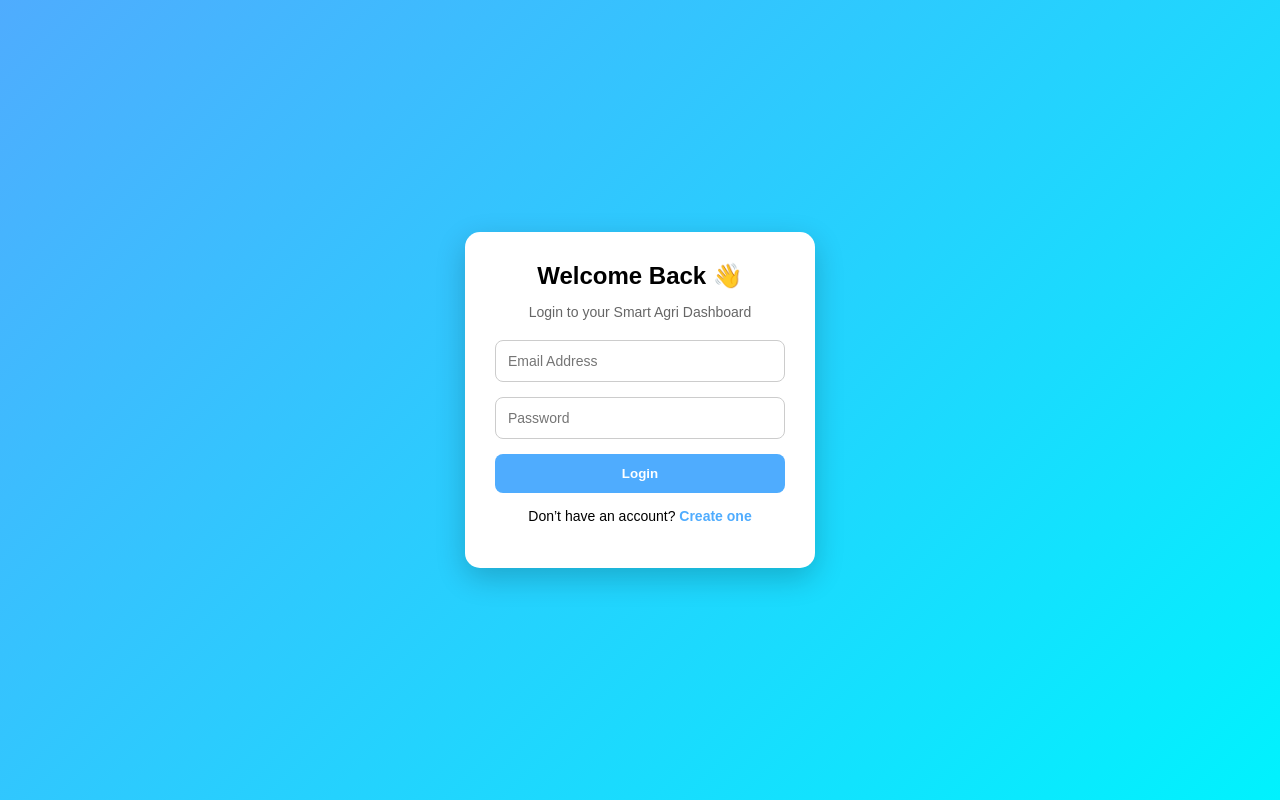
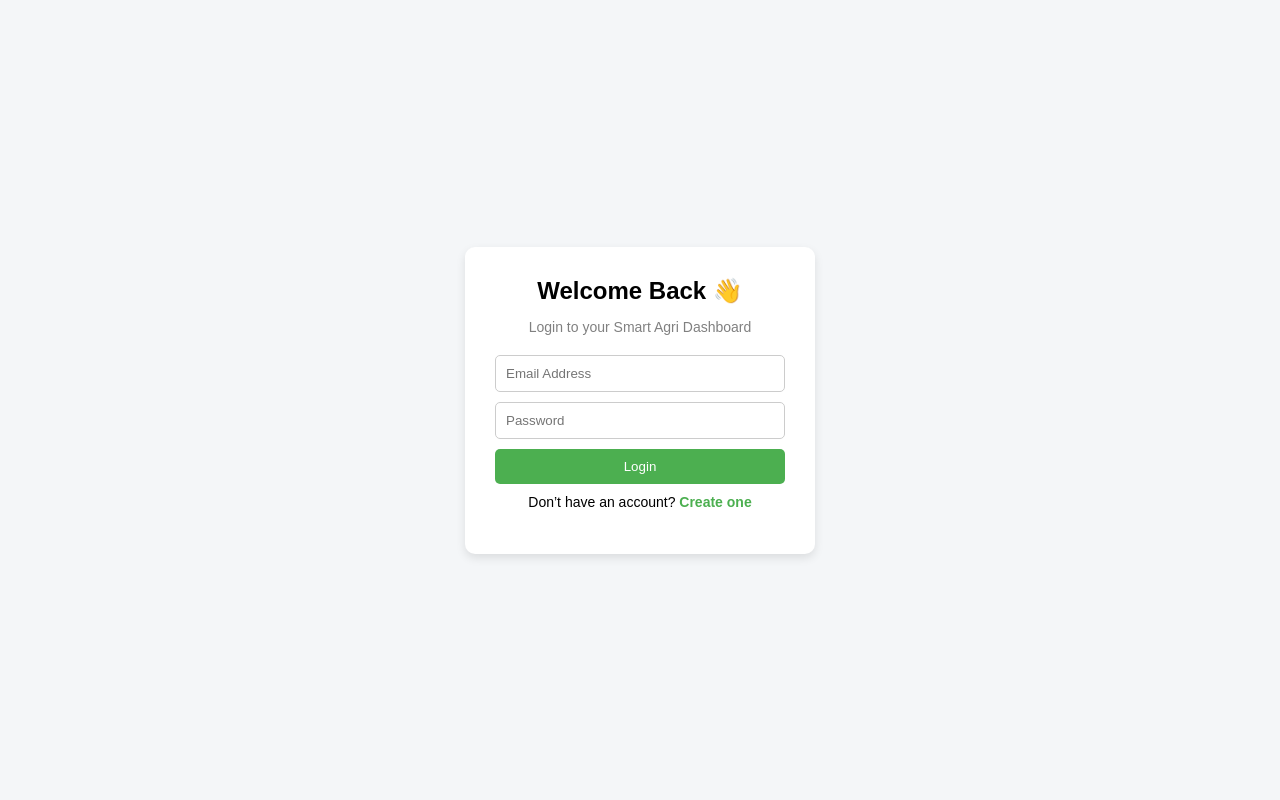
Before and after one commit to Parthiban-38/Final-Yr-Project, a React (Vite) app: page /login in a window 1280 px wide. Built offline with nearby package versions, Linux system fonts and the light colour scheme; no server answers.

Commit message:
Bug Fixes

```diff
--- a/src/pages/Recommender.jsx
+++ b/src/pages/Recommender.jsx
@@ -1,4 +1,5 @@
 import React, { useState } from "react";
+import { speakFullPage } from "../utils/speakPage";
 
 const cropRules = [
   { name: "Paddy", minTemp: 20, maxTemp: 35, minMoisture: 75, minHumidity: 70, fertilizer:"Urea + DAP", irrigation:"Standing water", tips:"Flooded fields" },
@@ -92,8 +93,15 @@ export default function Recommender() {
   };
 
   return (
-    <div style={{ padding: "20px" }}>
-      <h1>🌾 Smart Crop Recommender</h1>
+    <div id="recommendation-page" style={{ padding: "20px" }}>
+
+      <div style={{ display: "flex", justifyContent: "space-between", alignItems: "center" }}>
+  <h1>🌾 Smart Crop Recommender</h1>
+
+  <button onClick={() => speakFullPage("recommendation-page")}>
+    🔊
+  </button>
+</div>
 
       {step === 1 && (
         <div>
--- a/src/pages/auth/Login.jsx
+++ b/src/pages/auth/Login.jsx
@@ -73,60 +73,57 @@ export default function Login() {
 
 const styles = {
   container: {
-    height: "100vh",
     display: "flex",
     justifyContent: "center",
     alignItems: "center",
-    background: "linear-gradient(135deg, #4facfe, #00f2fe)",
+    height: "100vh",
+    background: "#f4f6f8", // same as register
   },
   card: {
+    background: "#fff",
+    padding: "30px",
+    borderRadius: "10px",
     width: "350px",
-    padding: "30px",
-    borderRadius: "15px",
-    background: "#fff",
-    boxShadow: "0 10px 30px rgba(0,0,0,0.2)",
+    boxShadow: "0 4px 10px rgba(0,0,0,0.1)",
     textAlign: "center",
   },
   title: {
     marginBottom: "5px",
   },
   subtitle: {
+    marginBottom: "20px",
+    color: "gray",
     fontSize: "14px",
-    color: "#666",
-    marginBottom: "20px",
   },
   form: {
     display: "flex",
     flexDirection: "column",
-    gap: "15px",
   },
   input: {
-    padding: "12px",
-    borderRadius: "8px",
+    marginBottom: "10px",
+    padding: "10px",
+    borderRadius: "5px",
     border: "1px solid #ccc",
-    outline: "none",
-    fontSize: "14px",
   },
   button: {
-    padding: "12px",
-    borderRadius: "8px",
+    padding: "10px",
+    background: "#4CAF50", // same green as register
+    color: "#fff",
     border: "none",
-    background: "#4facfe",
-    color: "#fff",
-    fontWeight: "bold",
+    borderRadius: "5px",
     cursor: "pointer",
   },
   error: {
     color: "red",
-    fontSize: "13px",
+    fontSize: "14px",
   },
   footerText: {
-    marginTop: "15px",
+    marginTop: "10px",
     fontSize: "14px",
   },
   link: {
-    color: "#4facfe",
+    color: "#4CAF50",
+    textDecoration: "none",
     fontWeight: "bold",
-    textDecoration: "none",
   },
 };
--- a/src/pages/auth/Register.jsx
+++ b/src/pages/auth/Register.jsx
@@ -129,3 +129,55 @@ export default function Register() {
     </div>
   );
 }
+const styles = {
+  container: {
+    display: "flex",
+    justifyContent: "center",
+    alignItems: "center",
+    height: "100vh",
+    background: "#f4f6f8",
+  },
+  card: {
+    background: "#fff",
+    padding: "30px",
+    borderRadius: "10px",
+    width: "350px",
+    boxShadow: "0 4px 10px rgba(0,0,0,0.1)",
+  },
+  title: {
+    marginBottom: "5px",
+  },
+  subtitle: {
+    marginBottom: "20px",
+    color: "gray",
+  },
+  form: {
+    display: "flex",
+    flexDirection: "column",
+  },
+  input: {
+    marginBottom: "10px",
+    padding: "10px",
+    borderRadius: "5px",
+    border: "1px solid #ccc",
+  },
+  button: {
+    padding: "10px",
+    background: "#4CAF50",
+    color: "#fff",
+    border: "none",
+    borderRadius: "5px",
+    cursor: "pointer",
+  },
+  error: {
+    color: "red",
+    fontSize: "14px",
+  },
+  footerText: {
+    marginTop: "10px",
+  },
+  link: {
+    color: "#4CAF50",
+    textDecoration: "none",
+  },
+};
--- a/src/utils/language.js
+++ b/src/utils/language.js
@@ -1,12 +1,20 @@
 export function getCurrentLanguage() {
+  // ✅ 1. Check Google Translate cookie
   const cookieMatch = document.cookie.match(/googtrans=\/\w+\/(\w+)/);
 
-  if (cookieMatch) return cookieMatch[1];
-
-  // fallback using HTML class
-  if (document.documentElement.classList.contains("translated-ltr")) {
-    return "en";
+  if (cookieMatch) {
+    return cookieMatch[1]; // 'en' or 'ta'
   }
 
-  return "ta"; // default
+  // ✅ 2. Detect if page is translated
+  const isTranslated =
+    document.documentElement.classList.contains("translated-ltr") ||
+    document.documentElement.classList.contains("translated-rtl");
+
+  if (isTranslated) {
+    return "ta"; // assume Tamil if translated
+  }
+
+  // ✅ 3. Default
+  return "en";
 }
--- a/src/utils/speakPage.js
+++ b/src/utils/speakPage.js
@@ -2,7 +2,24 @@ import { speakText } from "./speech";
 
 export function speakFullPage() {
   setTimeout(() => {
-    const text = document.body.innerText;
+    const walker = document.createTreeWalker(
+      document.getElementById("root"),
+      NodeFilter.SHOW_TEXT,
+      null,
+      false
+    );
+
+    let text = "";
+    let node;
+
+    while (node = walker.nextNode()) {
+      const value = node.nodeValue.trim();
+
+      if (value) {
+        text += value + " ";
+      }
+    }
+
     speakText(text);
-  }, 1000); // wait for translation to apply
+  }, 1500);
 }
--- a/src/utils/speech.js
+++ b/src/utils/speech.js
@@ -1,24 +1,22 @@
 import { getCurrentLanguage } from "./language";
 
 export function speakText(text) {
+  if (!text) {
+    console.warn("⚠️ No text to speak");
+    return;
+  }
+
   const lang = getCurrentLanguage();
 
   const speech = new SpeechSynthesisUtterance(text);
 
-  if (lang === "en") {
-    speech.lang = "en-US";
-  } else {
-    speech.lang = "ta-IN";
-  }
+  speech.lang = lang === "ta" ? "ta-IN" : "en-US";
 
-  // 🔍 DEBUG HERE
   let voices = window.speechSynthesis.getVoices();
-  console.log("Voices:", voices);
 
   if (!voices.length) {
     window.speechSynthesis.onvoiceschanged = () => {
       voices = window.speechSynthesis.getVoices();
-      console.log("Voices after load:", voices); // 🔍 important
       setVoiceAndSpeak(voices, speech);
     };
   } else {
@@ -27,12 +25,12 @@ export function speakText(text) {
 }
 
 function setVoiceAndSpeak(voices, speech) {
+  // ✅ Better matching
   const selectedVoice = voices.find(v =>
-    v.lang.toLowerCase().includes(speech.lang.toLowerCase())
+    v.lang.toLowerCase().startsWith(speech.lang.toLowerCase())
   );
 
   if (selectedVoice) {
-    console.log("Using voice:", selectedVoice);
     speech.voice = selectedVoice;
   } else {
     console.warn("⚠️ No matching voice found for", speech.lang);
```
Also changed, not shown: src/utils/translation.js (deleted, +0 -11 lines).
